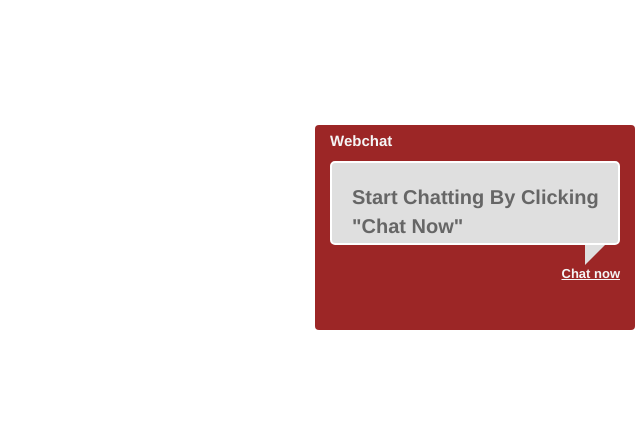
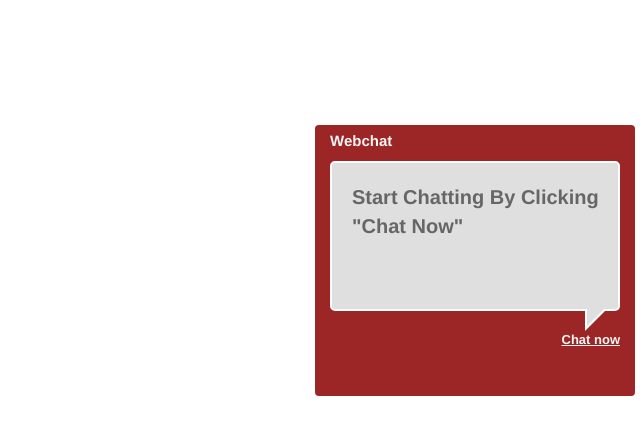
Before and after one commit to alanzamani/melinda, a PHP site: page / in a window 1280 px wide. Shown: the part 259-694 px from the top of the page, without its empty margins (640-1280 px from the left). Run offline with PHP 8.4, Linux system fonts and the light colour scheme.

Commit message:
triangle completed

```diff
--- a/home.html
+++ b/home.html
@@ -7,8 +7,12 @@
     <link rel="stylesheet" href="style/style.css">
 </head>
 <body>
-<div id="back" class="col-lg-3 col-md-4 col-sm-6 col-xs-11">
+
+<!-------------------- \ RED BACK -->
+<div id="back" class="col-lg-3 col-md-4 col-sm-12 col-xs-12">
     <p id="webchat" class="text-capitalize">webchat</p>
+
+    <!-------------------- & CHAT AREA -->
     <div id="content">
         <p id="cover-msg" class="text-capitalize">start chatting by clicking "chat now"</p>
         <div id="intro-msg">
@@ -16,19 +20,25 @@
             <span class="agent-message">"Hi Nicolas this is Mary from Abank.
                                     How may I help ypu today?"</span>
         </div>
+    </div>
+    <!-------------------- & CHAT AREA -->
 
-    </div>
     <div id="triangle-topleft"></div>
+    <div id="inner-triangle-topleft"></div>
     <br>
     <p id="chat-now" onclick="toggle()">Chat now</p>
     <br>
+
+    <!-------------------- * USER INPUT AREA -->
     <form id="form">
         <input type="text">
         <button>send</button>
     </form>
-
+    <!-------------------- * USER INPUT AREA -->
 
 </div>
+<!-------------------- / RED BACK -->
+
 <script>
     function toggle() {
         document.getElementById("chat-now").style.visibility = "hidden";
--- a/style/style.css
+++ b/style/style.css
@@ -1,4 +1,6 @@
-/* -- framework -- */
+/*replier background-color: #eee*/
+
+/* --------------------------- framework -- */
 
 #back {
   float: right;
@@ -6,6 +8,8 @@
   background-color: #9c2626;
   border-radius: 4px;
   margin-right: 5px;
+  margin-left: 5px;
+  min-height: 250px;
 }
 
 #webchat {
@@ -21,19 +25,32 @@
   border: 2px solid white;
   padding: 20px 20px;
   border-radius: 5px;
+  min-height: 150px;
+  text-align: left;
 }
 
 #triangle-topleft {
+  float: right;
+  margin-right: 15px;
   width: 0;
   height: 0;
-  border-top: 20px solid #dfdfdf;
+  border-top: 20px solid white;
   border-right: 20px solid transparent;
+}
+
+#inner-triangle-topleft {
+  position: relative;
   float: right;
-  margin-right: 15px;
+  width: 0;
+  height: 0;
+  top: -3px;
+  right: -20px;
+  border-top: 18px solid #dfdfdf;
+  border-right: 18px solid transparent;
 }
 
 
-/* -- changeable -- */
+/* --------------------------- changeable area -- */
 
 #content p {
   font-weight: bold;
@@ -81,20 +98,3 @@ button {
   background-color: #9c2626;
   border: 1px solid white;
 }
-
-
-
-
-
-/*replier background-color: #eee*/
-
-#arrow-left {
-  position:absolute;
-  width:100px;
-  height:100px;
-  left:50px;
-  background:black;
-  -webkit-transform:rotate(45deg);
-  transform:rotate(45deg);
-  border-radius:10px;
-}
```
